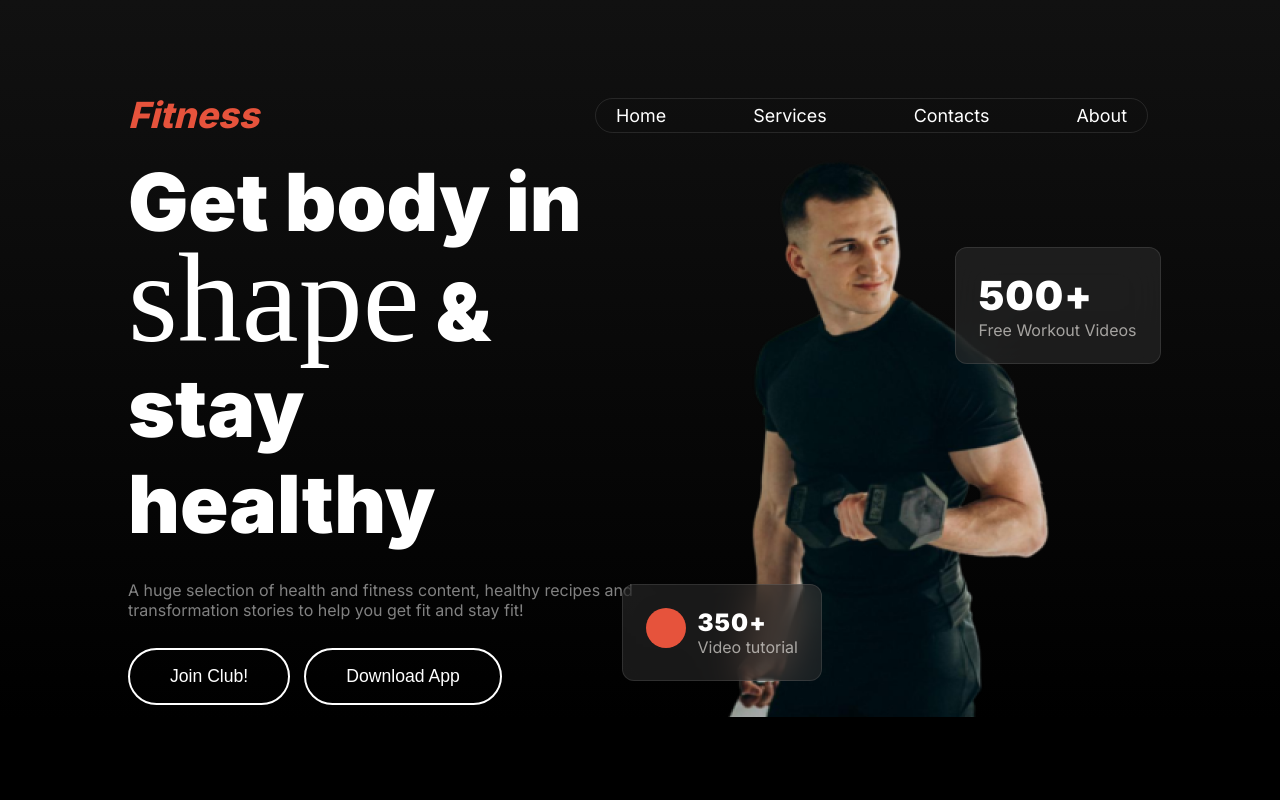
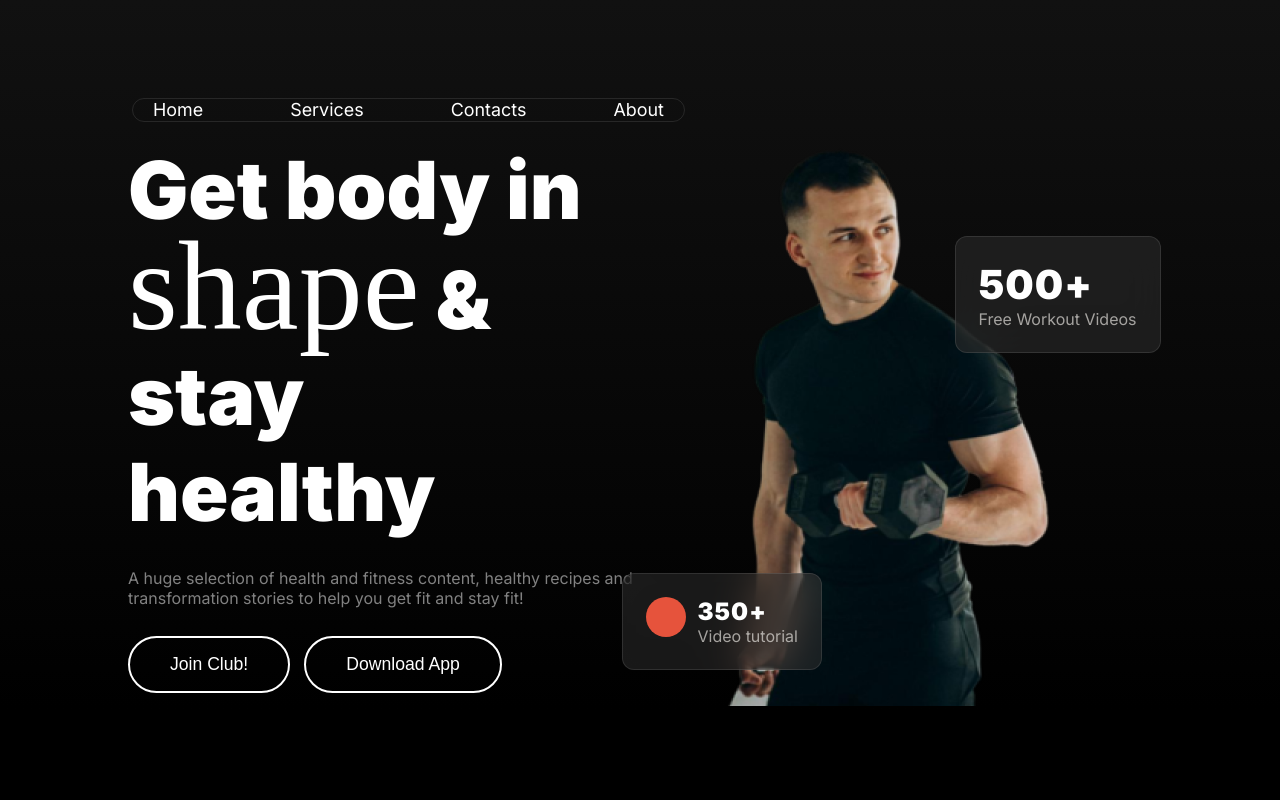
Before and after one commit to sumdx/responsive-assignment-B10A2, a plain HTML site: page index.html in a window 1280 px wide. Shown: the top 800 px of the page. Drawn offline with Linux system fonts and the light colour scheme; a web font is replaced by a local one.

Commit message:
title problem issue

```diff
--- a/index.html
+++ b/index.html
@@ -13,7 +13,7 @@
         <nav class="navbar container">
 
             <div>
-                <h1><i>Fitness</i></h1>
+
                 <ul>
                     <li><a href="#home">Home</a></li>
                     <li><a href="#services">Services</a></li>
```
